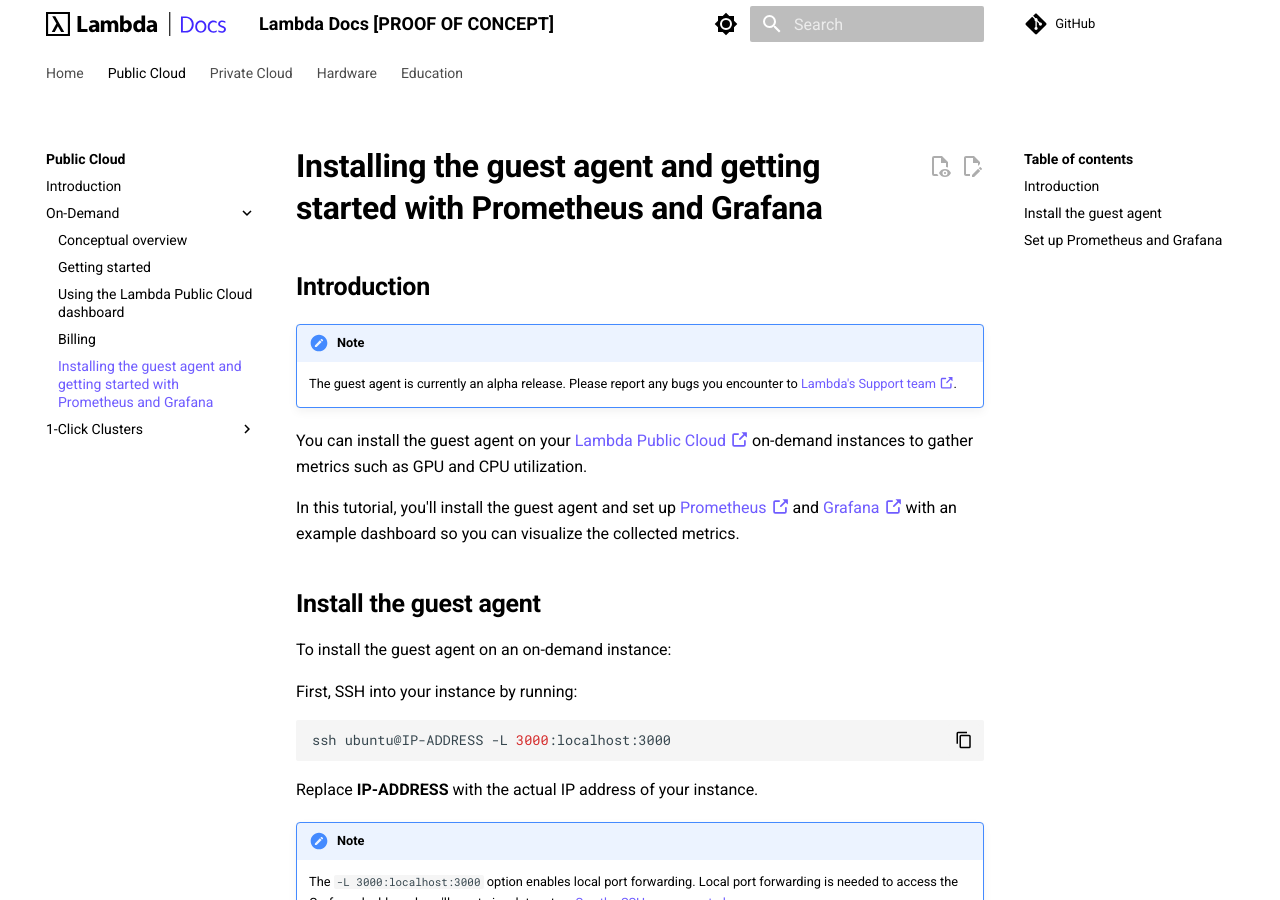
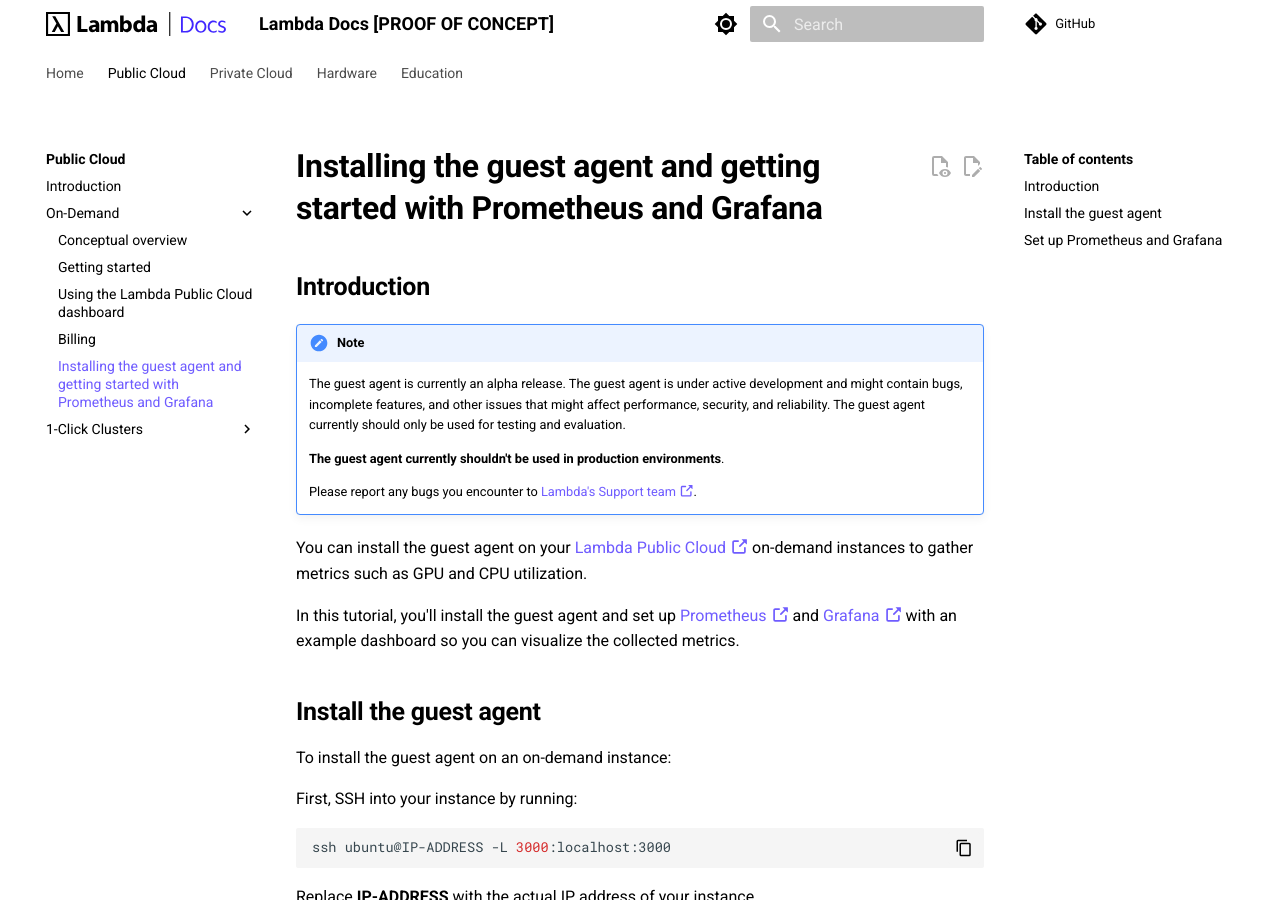
Before and after one commit to cbrownstein-lambda/lambda-docs-mkdocs, an MkDocs documentation site: the page built from docs/public-cloud/on-demand/guest-agent.md, in a window 1280 px wide and 900 px high. Built offline with MkDocs 1.6.1 and Material for MkDocs 9.7.7, drawn with Linux system fonts in a browser that asks for light colours; a script that is not in the unit is left out; comment, search, counter and statistics services are not loaded.

Commit message:
Explain what alpha release means

```diff
--- a/docs/public-cloud/on-demand/guest-agent.md
+++ b/docs/public-cloud/on-demand/guest-agent.md
@@ -9,7 +9,14 @@
 
 !!! note
 
-    The guest agent is currently an alpha release. Please report any bugs you
+    The guest agent is currently an alpha release. The guest agent is under
+    active development and might contain bugs, incomplete features, and other
+    issues that might affect performance, security, and reliability. The guest
+    agent currently should only be used for testing and evaluation.
+
+    **The guest agent currently shouldn't be used in production environments**.
+
+    Please report any bugs you
     encounter to [Lambda's Support team
     :octicons-link-external-16:](https://lambdalabs.com/support){target="_blank"}.
 
```
